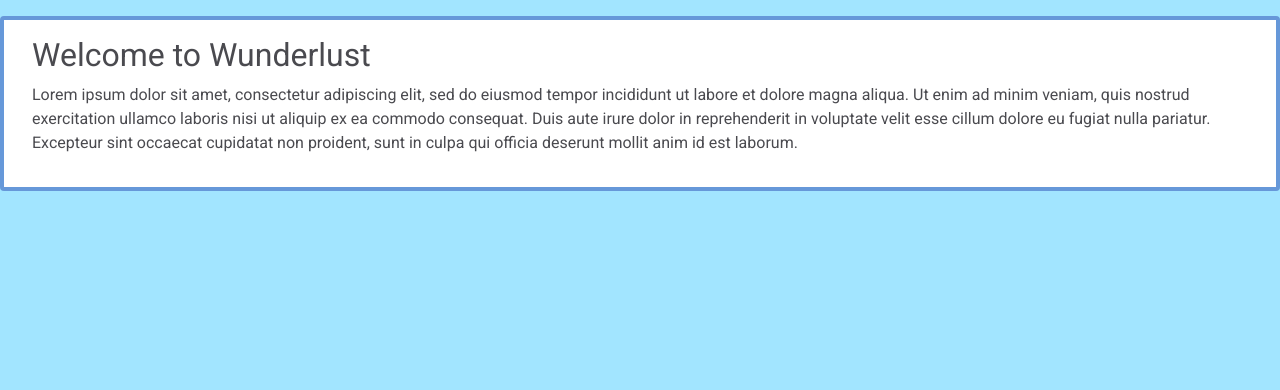
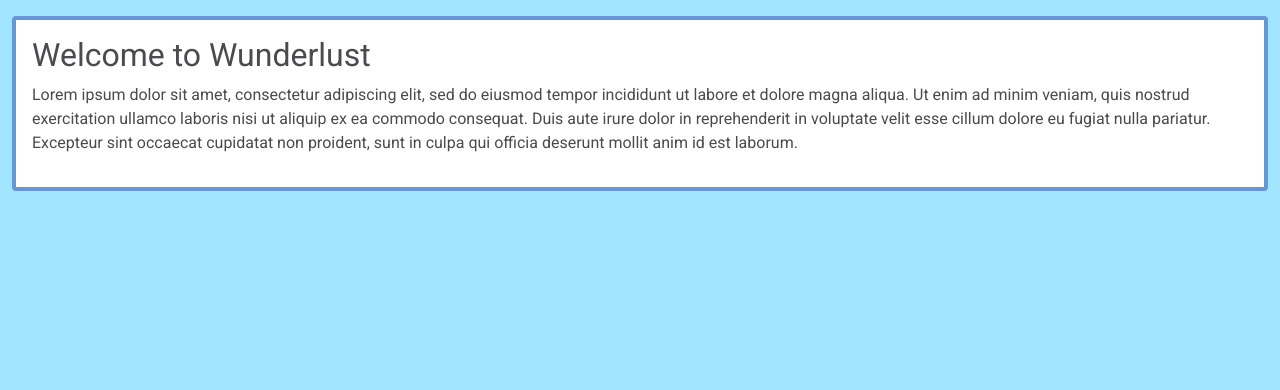
Before and after one commit to Lucy-Glanville-Brown/travel-blog, a Django app: page / in a window 1280 px wide. Shown: the part 69-459 px from the top of the page. Run offline with Django 4.2, Linux system fonts and the light colour scheme; data that the repository does not hold is empty; some libraries are stand-ins or nearby versions.

Commit message:
Add div with class col-md-12 to about section to match the blog post layout

```diff
--- a/templates/index.html
+++ b/templates/index.html
@@ -2,12 +2,14 @@
 
 {% block content %}
 
+<div class="container-fluid">
+
     <!-- About Section -->
-<div class="container-fluid">
     <div class="row">
-        <div class="col-md-12 mt-3">
+        <div class="col-12 mt-3 left">
             <div class="row">
-                <div class="card mb-12">
+                <div class="col-md-12">
+                    <div class="card mb-4">
                         <div class="card-body">
                             <h2>Welcome to Wunderlust</h2>
                             <p>Lorem ipsum dolor sit amet, consectetur adipiscing elit, sed do eiusmod tempor incididunt ut
@@ -15,6 +17,7 @@
                                 laboris nisi ut aliquip ex ea commodo consequat. Duis aute irure dolor in reprehenderit in
                                 voluptate velit esse cillum dolore eu fugiat nulla pariatur. Excepteur sint occaecat cupidatat
                                 non proident, sunt in culpa qui officia deserunt mollit anim id est laborum.</p>
+                        </div>
                     </div>
                 </div>
             </div>
```
Lines whose indentation alone changed are shown as unchanged.
